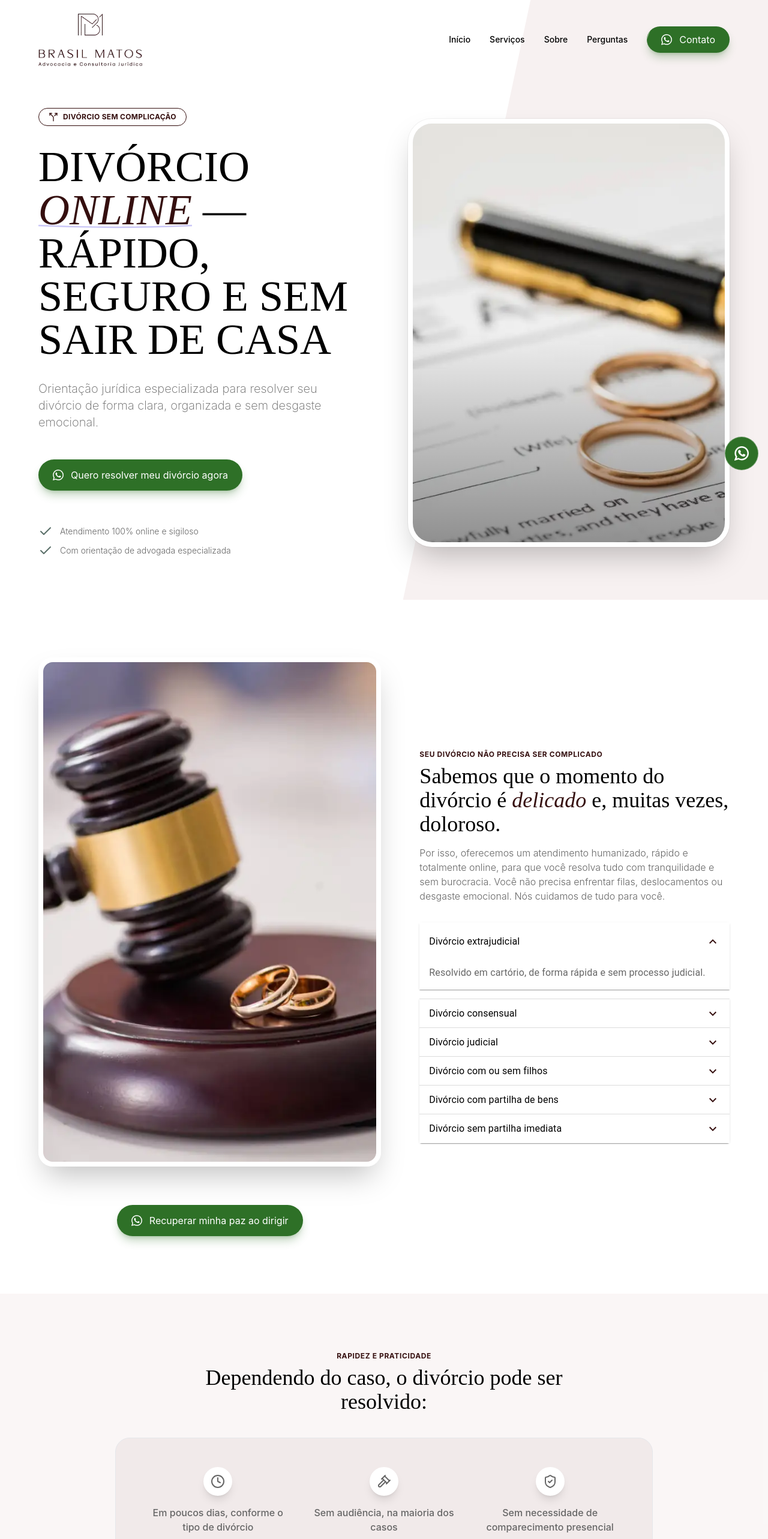
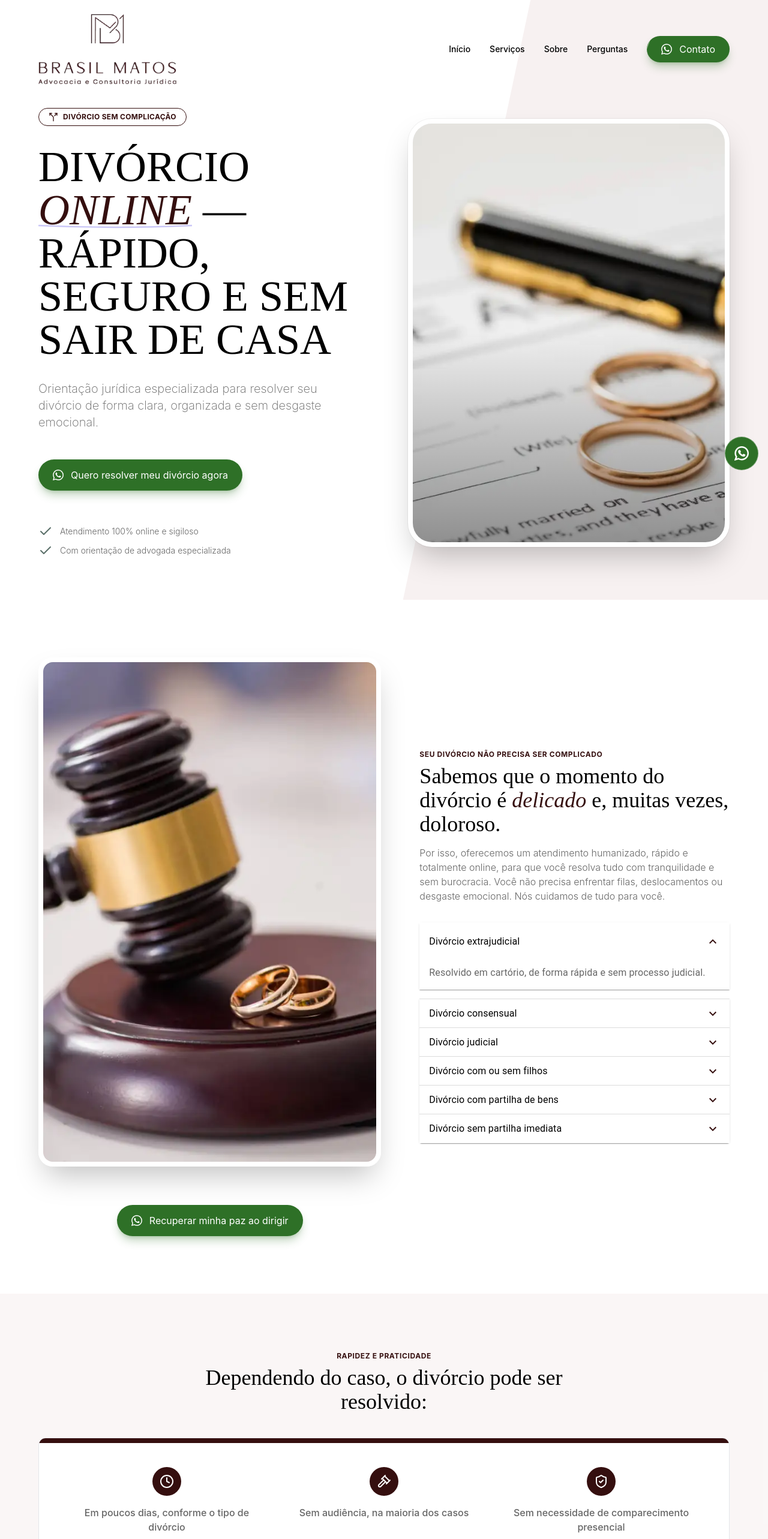
Before and after one commit to Paper-Street-Softwares/LPS-Divorcio-Brasil-Matos, a React (Vite) app: page / in a window 1280 px wide. Shown: the top 2566 px of the page at 60% size. Built offline with nearby package versions, Linux system fonts and the light colour scheme.

Commit message:
fix: Finaliza ajustes de Ui

```diff
--- a/src/components/sections/AboutNovoTemplate.jsx
+++ b/src/components/sections/AboutNovoTemplate.jsx
@@ -169,7 +169,7 @@ function AboutNovoTemplate({ ButtonModal, colorMode, benefits }) {
                 initial={{ opacity: 0, x: 50 }}
                 animate={{ opacity: 1, x: 0 }}
                 transition={{ duration: 0.8, ease: 'easeOut', delay: 0.2 }}
-                className="relative w-full mt-10 tablet1:mt-24 desktop1:mt-10 m-auto overflow-visible mb-10"
+                className="relative w-full mt-10 tablet1:mt-24 desktop1:mt-0 m-auto overflow-visible mb-10 desktop1:mb-0"
               >
                 <div className="relative rounded-3xl shadow-2xl ring-1 ring-black/5">
                   {/* CLIP DA IMAGEM */}
--- a/src/components/sections/Cards.jsx
+++ b/src/components/sections/Cards.jsx
@@ -19,7 +19,7 @@ function Cards({ colorMode }) {
 
   switch (colorMode) {
     case 'light':
-      backgroundMode = 'bg-secondary/60'
+      backgroundMode = 'bg-terciary/60'
       text = 'text-corTitulosPreto'
       textOpacity = 'text-corOutrosTextosPreto'
       stepNumberBg = 'bg-white'
@@ -77,7 +77,7 @@ function Cards({ colorMode }) {
                       className={`h-fit border-t-4 ${borderT} bg-white transition-shadow duration-300 max-w-[160px] rounded-md`}
                     >
                       <div className="pt-8 px-6 pb-8 h-full flex flex-col">
-                        <div className="w-14 h-14 rounded-full bg-blue-50 flex items-center justify-center mx-auto text-primary mb-6">
+                        <div className="w-14 h-14 rounded-full bg-primaryDark text-white flex items-center justify-center mx-auto text-primary mb-6">
                           {item.icon}
                         </div>
                         <h3 className="text-xl font-secondFont font-bold text-primary text-center">
--- a/src/components/sections/HeroTemplateNovo.jsx
+++ b/src/components/sections/HeroTemplateNovo.jsx
@@ -80,7 +80,7 @@ function HeroTemplateNovo({
       paddingTopAndBottom={false}
       className={`${backgroundMode}`}
     >
-      <section className="relative min-h-[90vh] w-full pt-[120px] pb-[70px] phone3:pt-[130px] tablet1:pt-[170px] desktop1:pt-[180px] flex items-center justify-center overflow-hidden font-mainFont">
+      <section className="relative w-full pt-[120px] pb-[70px] phone3:pt-[150px] tablet1:pt-[170px] desktop1:pt-[180px] flex items-center justify-center overflow-hidden font-mainFont">
         {/* Abstract Background Shapes */}
         <div
           className={`absolute top-0 right-[-10px] h-full w-[80%] -skew-x-12 translate-x-2/4 z-0 ${bgFaixaHero}`}
--- a/src/components/sections/NavbarNovaTemplate.jsx
+++ b/src/components/sections/NavbarNovaTemplate.jsx
@@ -71,8 +71,8 @@ function NavbarNovaTemplate({
           <div
             className={`flex flex-col z-20 relative  ${
               isScrolled
-                ? 'w-[20%] tablet1:w-[20%] tablet2:w-[25%] desktop1:w-[15%] desktop2:w-[15%] desktop3:w-[25%] transition-all duration-700'
-                : 'w-[40%] phone2:w-[30%] phone3:w-[35%] tablet1:w-[30%] tablet2:w-[20%] desktop1:w-[15%] desktop3:w-[15%] transition-all duration-700'
+                ? 'w-[20%] tablet1:w-[20%] tablet2:w-[15%] desktop1:w-[15%] desktop2:w-[15%] desktop3:w-[10%] transition-all duration-700'
+                : 'w-[40%] phone2:w-[30%] phone3:w-[35%] tablet1:w-[30%] tablet2:w-[20%] desktop1:w-[20%] desktop3:w-[15%] transition-all duration-700'
             }`}
           >
             {' '}
--- a/src/components/sections/Speed.jsx
+++ b/src/components/sections/Speed.jsx
@@ -36,7 +36,10 @@ function Speed({ colorMode }) {
             title="Dependendo do caso, o divórcio pode ser resolvido:"
             colorMode={colorMode}
           />
-          <div className="max-w-4xl mx-auto bg-secondary/50 rounded-3xl p-8 md:p-12 border">
+          <div className="w-full mx-auto bg-white rounded-xl p-8 md:p-12 border relative overflow-hidden">
+            <div
+              className={`absolute top-0 left-0 bg-primaryDark h-2 w-full`}
+            />
             <div className="grid md:grid-cols-3 gap-8">
               {[
                 {
@@ -53,8 +56,8 @@ function Speed({ colorMode }) {
                   key={idx}
                   className="flex flex-col items-center text-center space-y-4"
                 >
-                  <div className="w-12 h-12 rounded-full bg-white shadow-lg flex items-center justify-center">
-                    <item.icon className={`w-6 h-6 ${textOpacity}`} />
+                  <div className="w-12 h-12 rounded-full bg-primaryDark flex items-center justify-center">
+                    <item.icon className={`w-6 h-6 text-white`} />
                   </div>
                   <p className={`font-medium font-secondFont ${textOpacity}`}>
                     {item.text}
```
